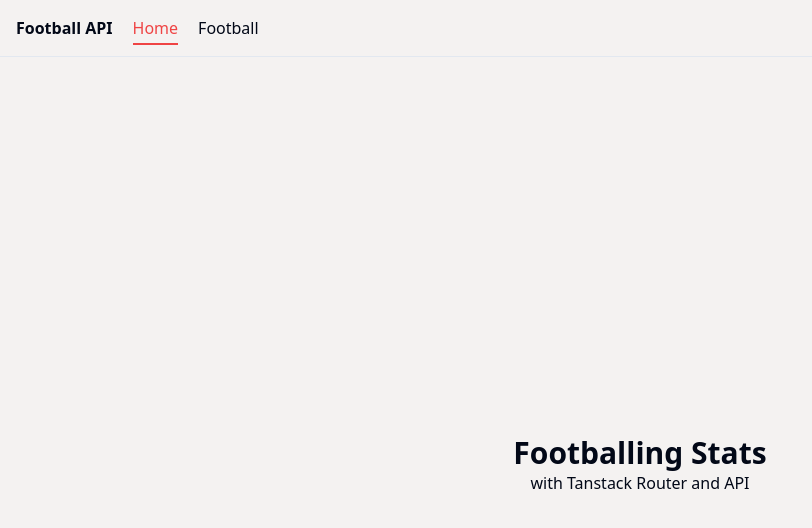
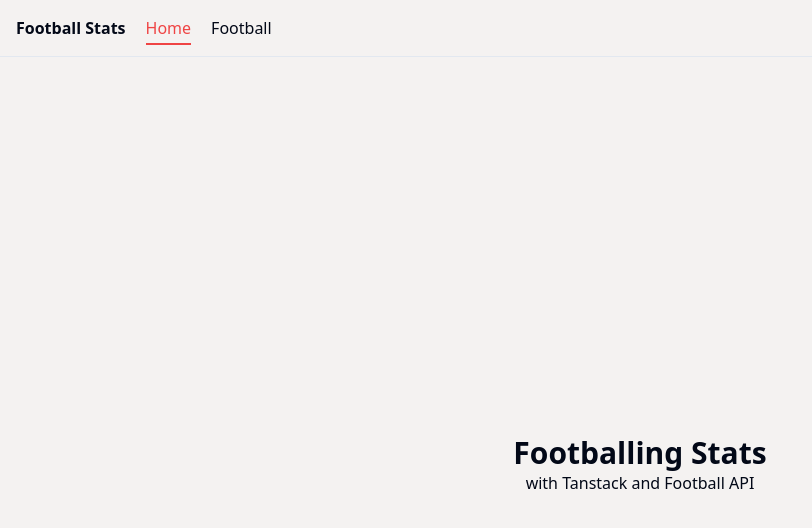
Before and after one commit to olivershooter/football-predictor, a React (Vite) app in the folder frontend/: page / in a window 1280 px wide. Shown: the top 528 px of the page, without its empty margins (0-812 px from the left). Built offline with nearby package versions, Linux system fonts and the light colour scheme; no server answers.

Commit message:
changing some language

```diff
--- a/frontend/package.json
+++ b/frontend/package.json
@@ -1,5 +1,5 @@
 {
-  "name": "react-project-starter",
+  "name": "football-statistics",
   "private": true,
   "version": "0.0.0",
   "type": "module",
--- a/frontend/src/routes/__root.tsx
+++ b/frontend/src/routes/__root.tsx
@@ -12,7 +12,7 @@ export const Route = createRootRoute({
       <NavigationMenu className="h-fit p-4">
         <NavigationMenuList className="flex items-center gap-4">
           <NavigationMenuItem>
-            <h1 className="text-md font-bold">Football API</h1>
+            <h1 className="text-md font-bold">Football Stats</h1>
           </NavigationMenuItem>
           <NavigationMenuItem>
             <Link
--- a/frontend/src/routes/index.lazy.tsx
+++ b/frontend/src/routes/index.lazy.tsx
@@ -9,7 +9,7 @@ function Index() {
     <div className="flex h-[90vh] items-center justify-center">
       <div className="text-center">
         <h1 className="text-3xl font-bold">Footballing Stats</h1>
-        <p>with Tanstack Router and API</p>
+        <p>with Tanstack and Football API</p>
       </div>
     </div>
   );
```
Also changed, not shown: 1 other file (tests, documents, lock files or other folders).
